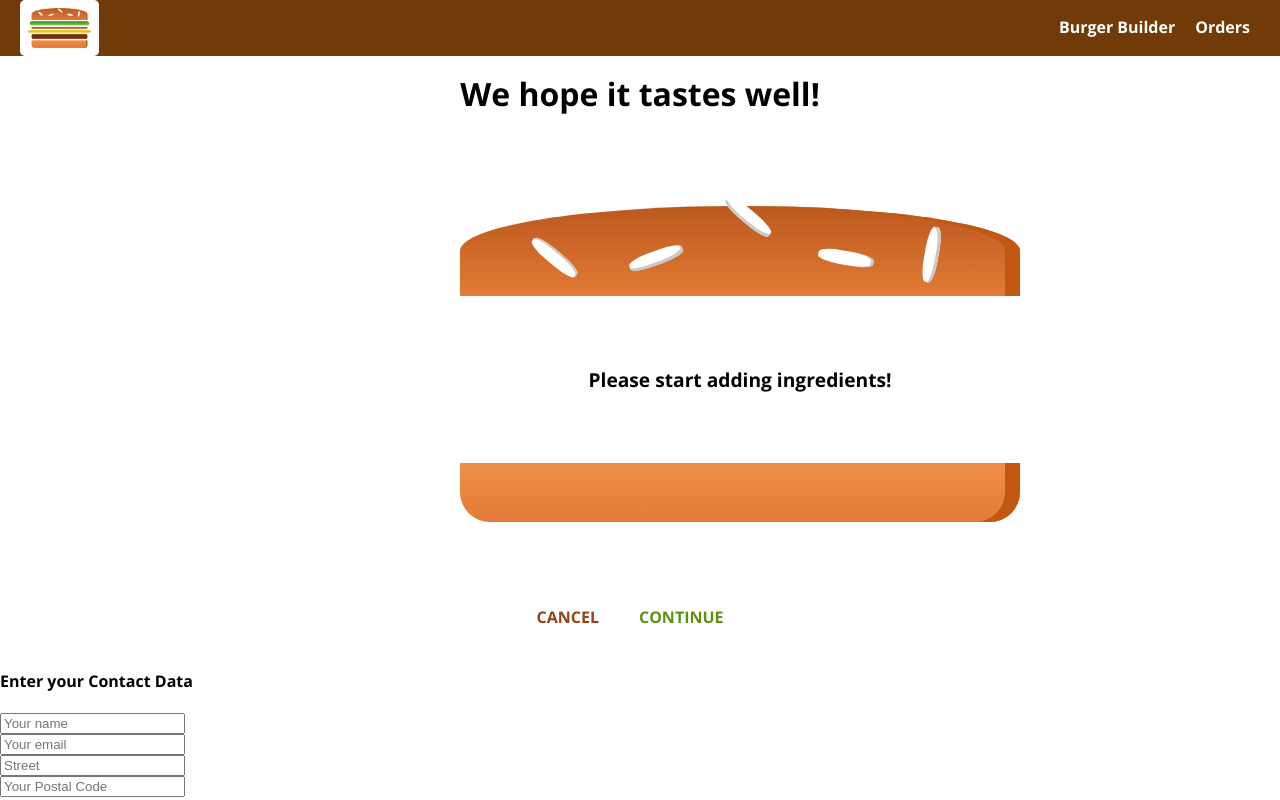
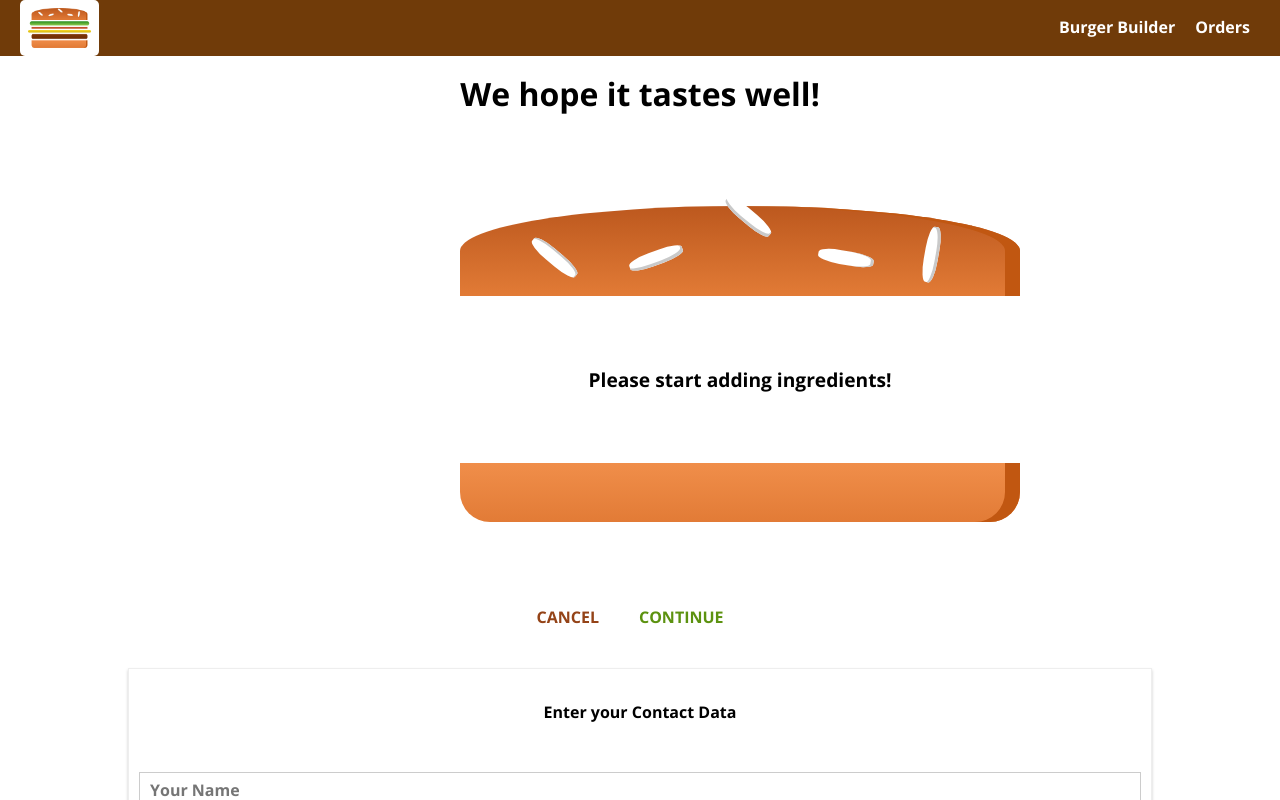
Before and after one commit to Kirapan/BurgerBuilder-React-Redux, a React (Create React App) app: page /checkout in a window 1280 px wide. Both pictures are taken after a click on the button "CONTINUE". Shown: the top 800 px of the page. Built offline with nearby package versions, Linux system fonts and the light colour scheme.

Commit message:
added onSubmit handler to handler form submission

```diff
--- /dev/null
+++ b/src/components/UI/Input/Input.css
@@ -0,0 +1,27 @@
+Input {
+    width: 100%;
+    padding: 10px;
+    box-sizing: border-box;
+}
+
+.Label {
+    font-weight: bold;
+    display: block;
+    margin-bottom: 8px;
+}
+
+.InputElement {
+    outline: none;
+    border: 1px solid #ccc;
+    background-color: white;
+    font: inherit;
+    padding: 6px 10px;
+    display: block;
+    width: 100%;
+    box-sizing: border-box;
+}
+
+.InputElement:focus {
+    outline: none;
+    background-color: #ccc;
+}
--- /dev/null
+++ b/src/components/UI/Input/Input.js
@@ -0,0 +1,34 @@
+import React from 'react';
+import './Input.css';
+
+const input = (props) => {
+    let inputElement = null;
+    switch (props.elementType) {
+        case('input'):
+            inputElement = <input className='InputElement' {...props.elementConfig} value={props.value} onChange={props.changed}/>
+            break;
+        case('textarea'):
+            inputElement = <textarea className='InputElement' {...props.elementConfig} value={props.value} onChange={props.changed}/>
+            break;
+        case('select'):
+            inputElement = (
+                <select className= 'InputElement'
+                value={props.value}>
+                {props.elementConfig.options.map(option => (
+                    <option key={option.value} value={option.value} onChange={props.changed}>{option.displayValue}</option>
+                ))}
+                </select>
+            );
+            break;
+        default:
+            inputElement = <input className='InputElement' {...props.elementConfig} value={props.value} onChange={props.changed}/>
+    }
+    return (
+        <div className='Input'>
+            <label className='Label'>{props.label}</label>
+            {inputElement}
+        </div>
+    )
+    };
+
+export default input;
--- a/src/containers/Checkout/ContactData/ContactData.css
+++ b/src/containers/Checkout/ContactData/ContactData.css
@@ -1,11 +1,11 @@
-.ContactDatat {
+.ContactData {
     margin: 20px auto;
     width: 80%;
     text-align: center;
-}
-
-.Input {
-    display: block;
+    box-shadow: 0 2px 3px #ccc;
+    border: 1px solid #eee;
+    padding: 10px;
+    box-sizing: border-box;
 }
 
 @media (min-width: 600px) {
--- a/src/containers/Checkout/ContactData/ContactData.js
+++ b/src/containers/Checkout/ContactData/ContactData.js
@@ -3,14 +3,61 @@
 import './ContactData.css';
 import axios from '../../../axios-orders';
 import Spinner from '../../../components/UI/Spinner/Spinner';
+import Input from '../../../components/UI/Input/Input';
 
 class ContactData extends Component {
     state = {
-        name: '',
-        email: '',
-        address: {
-            street: '',
-            postalCode: ''
+        orderForm: {
+            name: {
+                elementType: 'input',
+                elementConfig: {
+                    type: 'text',
+                    placeholder: 'Your Name'
+                },
+                value: ''
+            },
+            street: {
+                elementType: 'input',
+                elementConfig: {
+                    type: 'text',
+                    placeholder: 'Street'
+                },
+                value: ''
+            },
+            zipCode: {
+                elementType: 'input',
+                elementConfig: {
+                    type: 'text',
+                    placeholder: 'ZIP Code'
+                },
+                value: ''
+            },
+            country: {
+                elementType: 'input',
+                elementConfig: {
+                    type: 'text',
+                    placeholder: 'Country'
+                },
+                value: ''
+            },
+            email: {
+                elementType: 'input',
+                elementConfig: {
+                    type: 'text',
+                    placeholder: 'Your Email'
+                },
+                value: ''
+            },
+            deliveryMethod: {
+                elementType: 'select',
+                elementConfig: {
+                    options: [
+                        {value: 'fastest', displayValue: 'Fastest'},
+                        {value: 'cheapest', displayValue: 'Cheapest'},
+                    ],
+                },
+                value: ''
+            }
         },
         loading: false
     }
@@ -18,19 +65,14 @@
     orderHandler = async (event) => {
         event.preventDefault();
         this.setState({ loading: true });
+        const formData = {};
+        for (let formElementIdentifier in this.state.orderForm) {
+            FormData[formElementIdentifier] = this.state.orderForm[formElementIdentifier].value;
+        }
         const order = {
             ingredients: this.props.ingredients,
             price: this.props.price,
-            customer: {
-                name: 'Max Max',
-                address: {
-                    street: 'Test 1',
-                    zipCode: '43210',
-                    country: 'Germany',
-                },
-                email: 'test@test.com'
-            },
-            deliveryMethod: 'fastest'
+            orderData: formData
         };
         try {
             await axios.post('/orders.json', order);
@@ -38,19 +80,40 @@
             this.props.history.push('/');
         }
         catch (e) {
-            console.log('i am error')
             this.setState({ loading: false  });
         }
-        console.log('i am cool')
+    }
+
+    inputChangedHandler = (event, inputIdentifier) => {
+        const updatedOrderForm = {
+            ...this.state.orderForm
+        }
+        const updatedFormElement = {
+            ...updatedOrderForm[inputIdentifier]
+        }
+        updatedFormElement.value = event.target.value;
+        updatedOrderForm[inputIdentifier] = updatedFormElement;
+        this.setState({orderForm: updatedOrderForm});
     }
 
     render() {
+        const formElementsArray = [];
+        for (let key in this.state.orderForm) {
+            formElementsArray.push({
+                id: key,
+                config: this.state.orderForm[key]
+            })
+        }
         let form = (
-            <form>
-                <input className='Input' type='text' name='name' placeholder='Your name' />
-                <input className='Input' type='email' name='email' placeholder='Your email' />
-                <input className='Input' type='text' name='street' placeholder='Street' />
-                <input className='Input' type='text' name='postalcode' placeholder='Your Postal Code' />
+            <form onSubmit={this.orderHandler}>
+                {formElementsArray.map(formElement => (
+                    <Input
+                        key={formElement.id}
+                        elementType={formElement.config.elementType}
+                        elementConfig={formElement.config.elementConfig}
+                        value={formElement.config.value}
+                        changed={(event) => this.inputChangedHandler(event, formElement.id)} />
+                ))}
                 <Button btnType='Success' clicked={this.orderHandler}>ORDER</Button>
             </form>
         );
```
